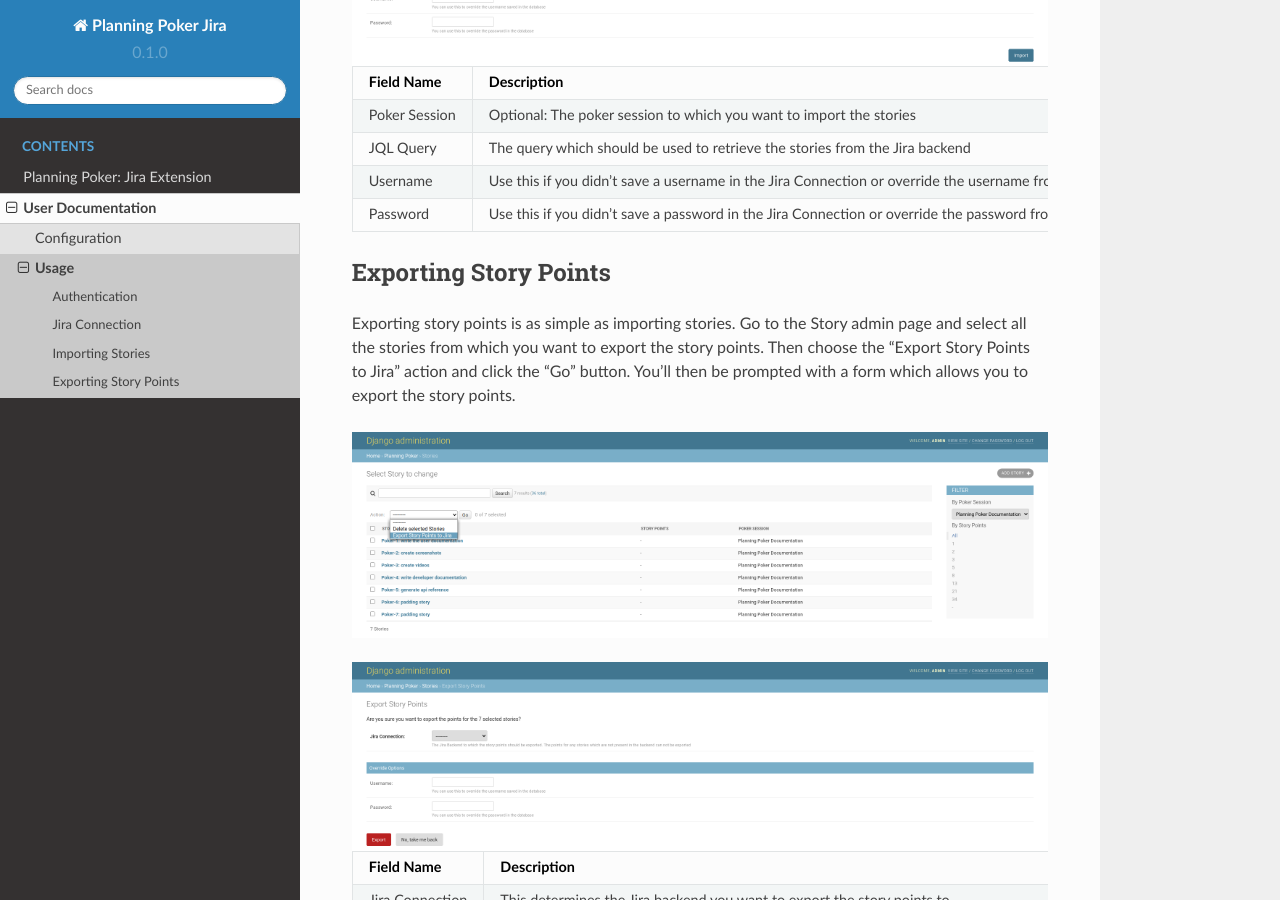
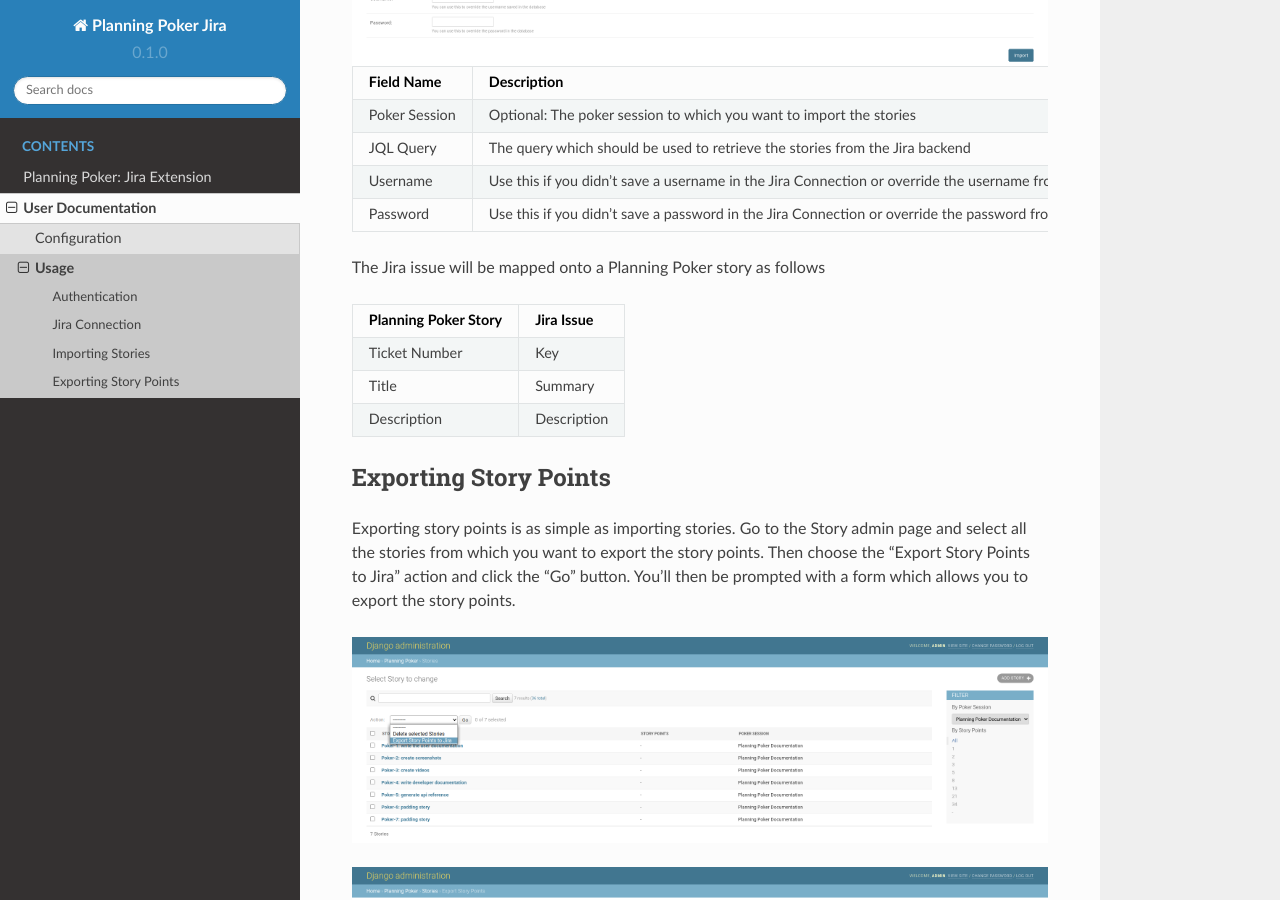
Before and after one commit to rheinwerk-verlag/planning-poker-jira, a Sphinx documentation site: the page built from docs/user_docs/how-to.rst, in a window 1280 px wide and 900 px high, scrolled down 1371 px. Built offline with Sphinx 7.4.7 and the Read the Docs theme 2.0.0, drawn with Linux system fonts in a browser that asks for light colours.

Commit message:
FIAE-174: Added an explanation on how Jira issues are mapped onto Planning Poker stories.

```diff
--- a/docs/user_docs/how-to.rst
+++ b/docs/user_docs/how-to.rst
@@ -68,6 +68,18 @@
    | Password      | Use this if you didn't save a password in the Jira Connection or override the password from the database |
    +---------------+----------------------------------------------------------------------------------------------------------+
 
+The Jira issue will be mapped onto a Planning Poker story as follows
+
++----------------------+-------------+
+| Planning Poker Story | Jira Issue  |
++======================+=============+
+| Ticket Number        | Key         |
++----------------------+-------------+
+| Title                | Summary     |
++----------------------+-------------+
+| Description          | Description |
++----------------------+-------------+
+
 Exporting Story Points
 ----------------------
 
```
